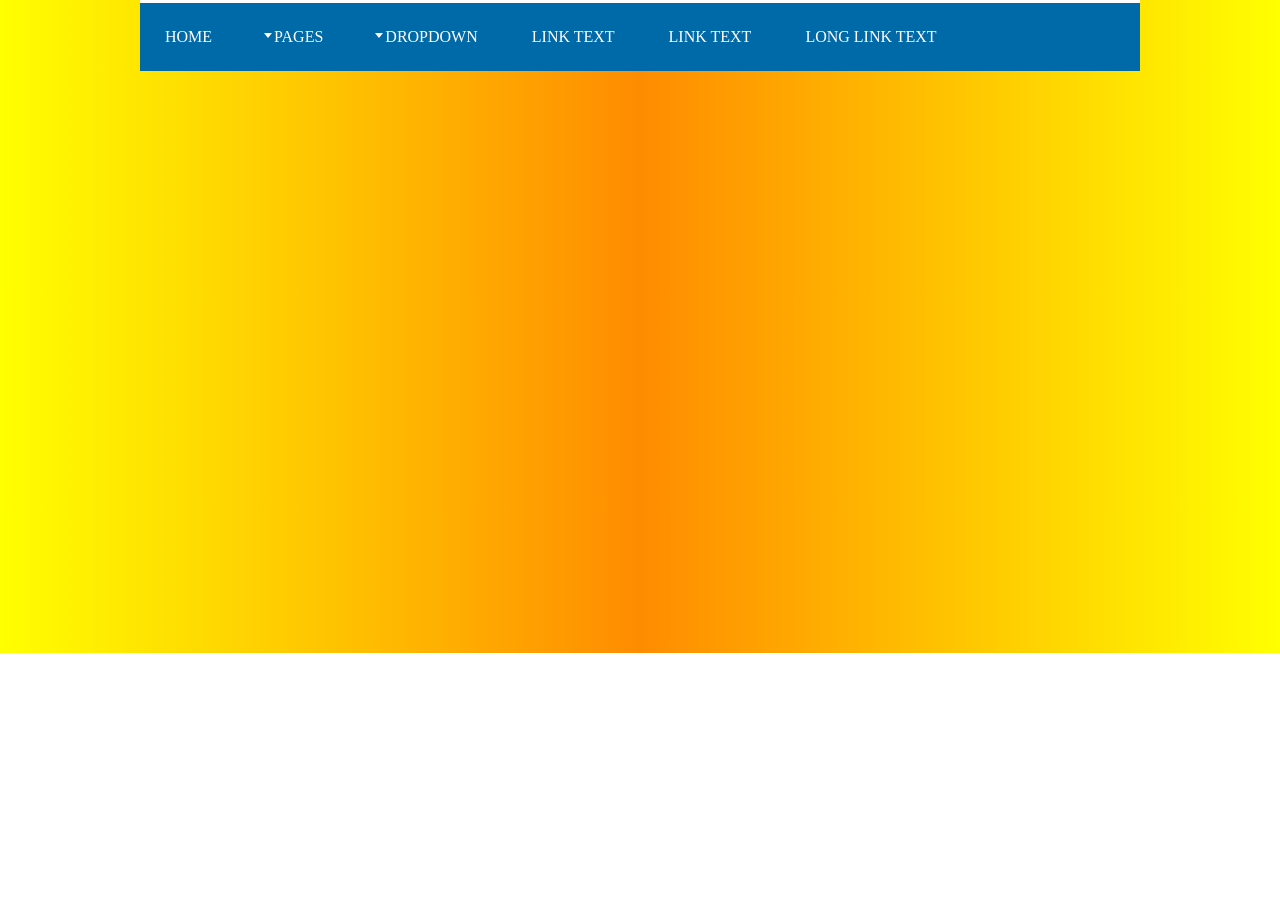
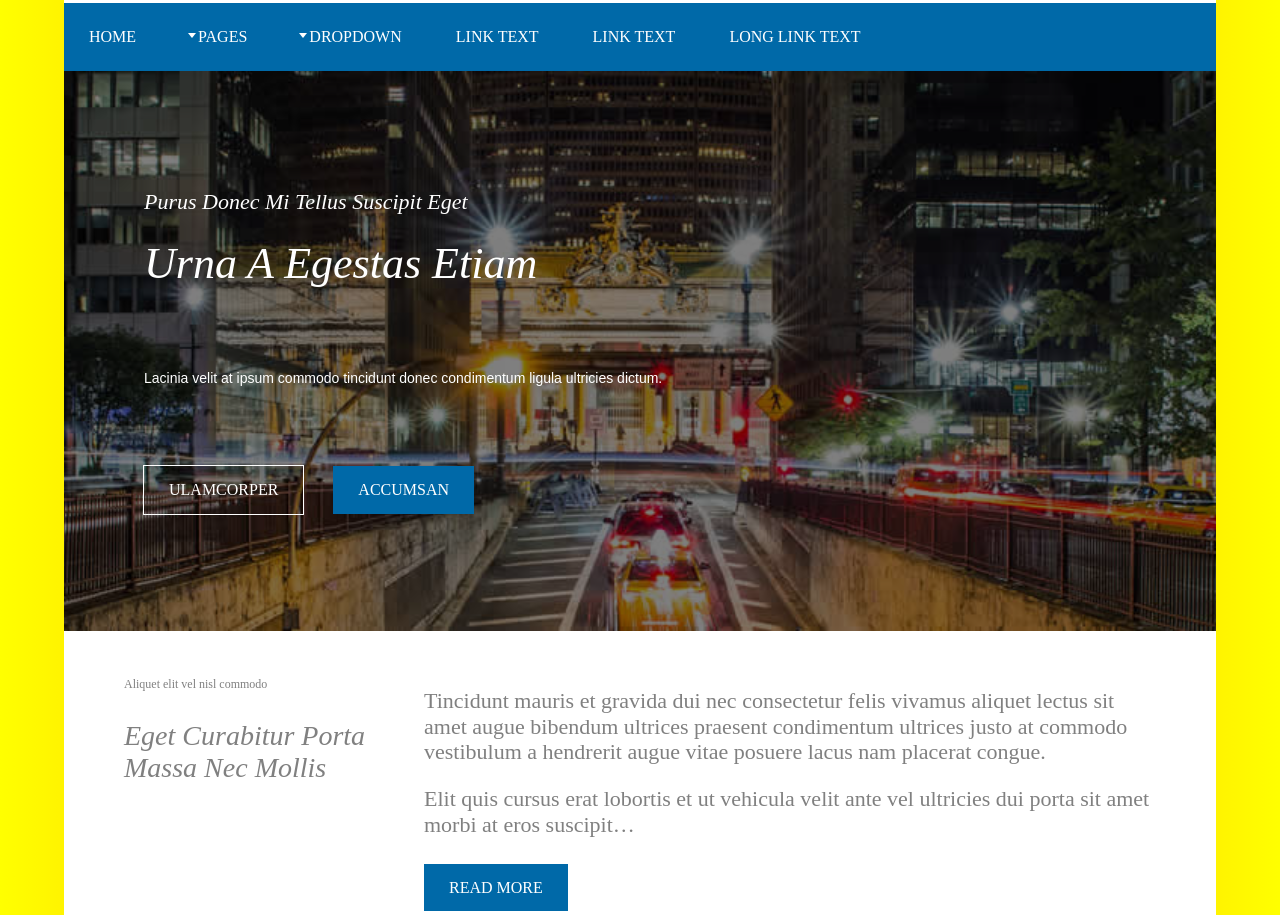
Before and after one commit to mifomen/wetwest, a plain HTML site: page index.html in a window 1280 px wide. Shown: the part 147-1062 px from the top of the page. Before the commit the page ends 800 px from the top, so only its background shows below. Drawn offline with Linux system fonts and the light colour scheme.

Commit message:
coding main content area

```diff
--- a/css/style.css
+++ b/css/style.css
@@ -1,5 +1,5 @@
 body {
-width: 1000px;
+width: 90%;
 font-family:"Georgiya", serif;
 margin:0 auto;
 background-image: linear-gradient(to right, yellow, darkorange, yellow);
@@ -116,7 +116,7 @@ padding-left: 10px;
 .sub-menu__level_two  li:hover .sub-menu__level_three{
  display: block;
 }
-
+/* need new opinion how did it marker ????*/
 #marker>a:before{
  content:"";
  position: relative;
@@ -126,3 +126,122 @@ padding-left: 10px;
  border-right: 4px solid transparent;
  border-top: 5px solid rgba(255,255,255,1);
 }
+.page-header__logo {
+ display: flex;
+ height: 560px;
+ flex-direction: row;
+ justify-content: flex-start;
+ align-content: center;
+ flex-wrap: wrap;
+ color: #fff;
+ background-image: url("../img/background-01.jpg");
+ background-repeat: no-repeat;
+ background-position: 50% 0;
+ background-size: cover;
+ filter: brightness(100%);
+ background-color: rgba(0,0,0,0.5);
+ background-blend-mode: darken;
+}
+.page-header__logo span {
+ margin-left:80px;
+ width:100%;
+
+}
+.page-header__logo a {
+ padding: 15px 25px;
+ transition: 500ms ease;
+ color:#fff;
+ width:auto;
+ text-transform: uppercase;
+ text-decoration: none;
+}
+.page-header__first-title {
+ font-size: 22px;
+ font-weight: normal;
+ font-style: italic;
+}
+.page-header__main-title {
+ font-size: 44px;
+ font-style: italic;
+ margin: 25px 0 80px 0;
+}
+.page-header__last-title {
+ font-size:14px;
+ font-family:'arial';
+ margin-bottom: 80px;
+}
+
+.page-header__blur-link {
+ background-color: rgba(0,105,168,0);
+ margin-left:80px;
+ outline:1px solid #fff;
+}
+.page-header__blur-link:hover {
+ background-color: rgba(0,105,168,1);
+}
+.page-header__unblur-link {
+ background-color: rgba(0,105,168,1);
+ margin-left:30px;
+}
+.page-header__unblur-link:hover {
+ transition: 500ms ease;
+ outline:1px solid #fff;
+ background-color: rgba(0,105,168,0);
+}
+.main-content {
+ display: flex;
+ flex-direction: row;
+ justify-content: space-around;
+ flex-wrap: wrap;
+ background-color: #fff;
+ padding: 0 30px;
+}
+.main-content img {
+ margin: 25px 0px;
+}
+.main-content__text {
+ margin: 0 30px;
+ display: flex;
+ flex-direction: row;
+ align-items: space-around;
+ color: #808080;
+ margin-bottom: 50px;
+ font-size: 16px;
+}
+.main-content__text  a {
+ padding: 15px 25px;
+ transition: 500ms ease;
+ color:#fff;
+ background-color: rgba(0,105,168,1);
+ text-transform: uppercase;
+ text-decoration: none;
+}
+.main-content__text a:hover{
+ transition: 500ms ease;
+ color: #808080;
+ background-color: rgba(0,105,168,0);
+ outline:1px solid #808080;
+}
+
+.main-content__text  section {
+ margin-top: 35px;
+}
+.main-conent img {
+  margin-left: 80px;
+}
+.main-content__text section:nth-child(1) {
+ min-width: 300px;
+}
+.main-content__text section p:nth-child(1) {
+ font-size: 12px;
+}
+.main-content__text section:nth-child(1)  p:nth-child(2) {
+ font-size: 28px;
+ font-style: italic;
+}
+.main-content__text section:nth-child(2)  p {
+ font-size: 22px;
+}
+.main-content__text section:nth-child(2)  p:nth-child(2) {
+padding-bottom: 20px;
+}
--- a/index.html
+++ b/index.html
@@ -42,8 +42,31 @@
  <li><a href="#">long link text</a></li>
 </ul>
 </nav>
+<div class="page-header__logo">
+ <span class="page-header__first-title">Purus Donec Mi Tellus Suscipit Eget</span>
+ <span class="page-header__main-title">Urna A Egestas Etiam</span>
+ <span class="page-header__last-title">Lacinia velit at ipsum commodo tincidunt donec condimentum ligula ultricies dictum.</span>
+<a class="page-header__blur-link" href="#">ulamcorper</a> <a class="page-header__unblur-link" href="#">accumsan</a>
+</div>
 
 
-<script>document.write('<script src="http://' + (location.host || 'localhost').split(':')[0] + ':35729/livereload.js?snipver=1"></' + 'script>')</script>
-</body>
+<main class="main-content">
+ <span class="main-content__text">
+  <section><p>Aliquet elit vel nisl commodo</p>
+
+<p>Eget Curabitur Porta <br>Massa Nec Mollis</p></section>
+<section>
+ <p>Tincidunt mauris et gravida dui nec consectetur felis vivamus aliquet lectus sit amet augue bibendum ultrices praesent condimentum ultrices justo at commodo vestibulum a hendrerit augue vitae posuere lacus nam placerat congue.</p>
+ <p>Elit quis cursus erat lobortis et ut vehicula velit ante vel ultricies dui porta sit amet morbi at eros suscipit…</p>
+<a href="#">read more </a>
+</section>
+ </span>
+<img src="img/main_image_01.jpg">
+<img src="img/main_image_02.jpg">
+<img src="img/main_image_03.jpg">
+<img src="img/main_image_04.jpg">
+<img src="img/main_image_05.jpg">
+<img src="img/main_image_06.jpg">
+</main>
+<script>document.write('<script src="http://' + (location.host || 'localhost').split(':')[0] + ':35729/livereload.js?snipver=1"></' + 'script>')</script> </body>
 </html>
```
Also changed, not shown: img/background-01.jpg (added), img/main_image_01.jpg (added), img/main_image_02.jpg (added), img/main_image_03.jpg (added), img/main_image_04.jpg (added), img/main_image_05.jpg (added), img/main_image_06.jpg (added).
